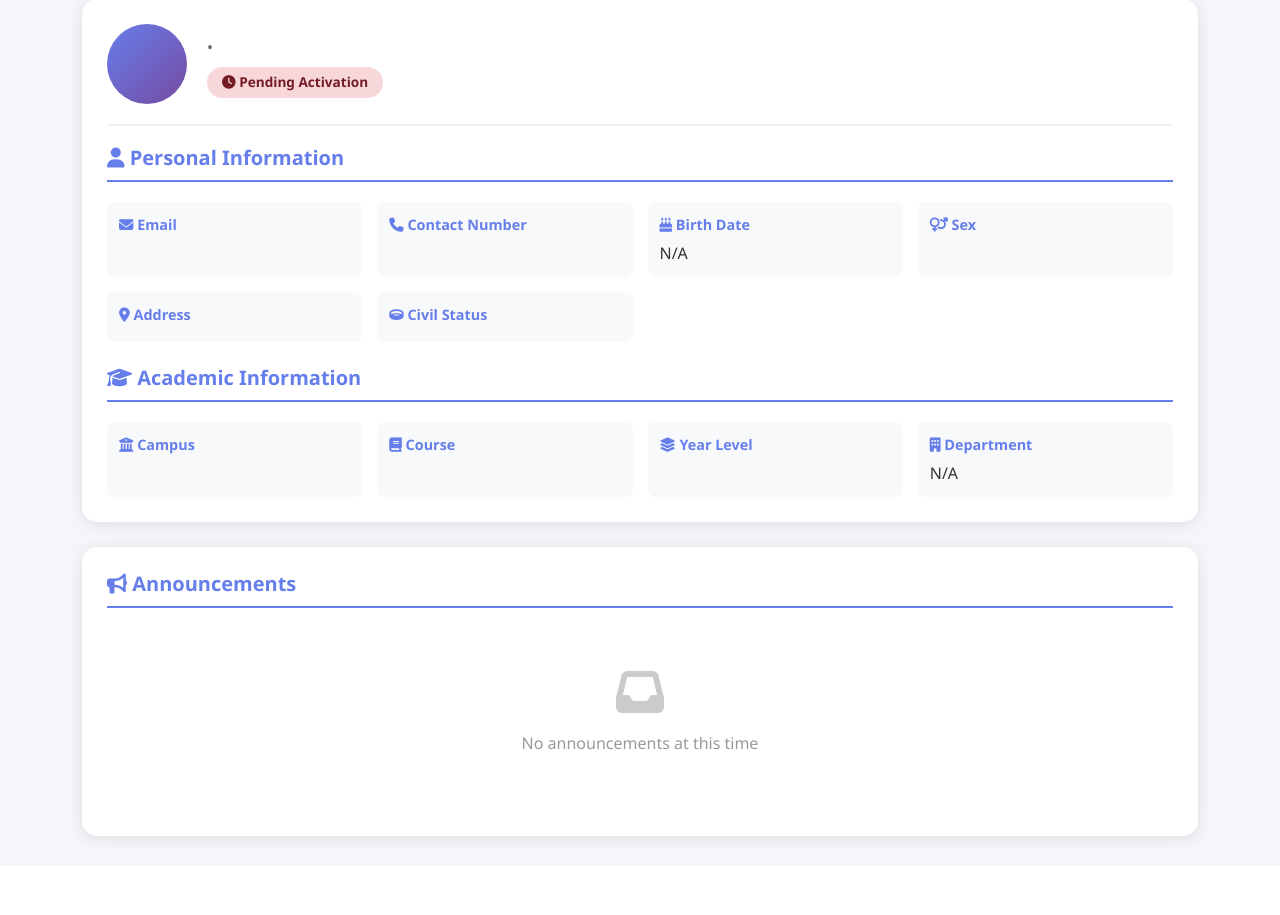
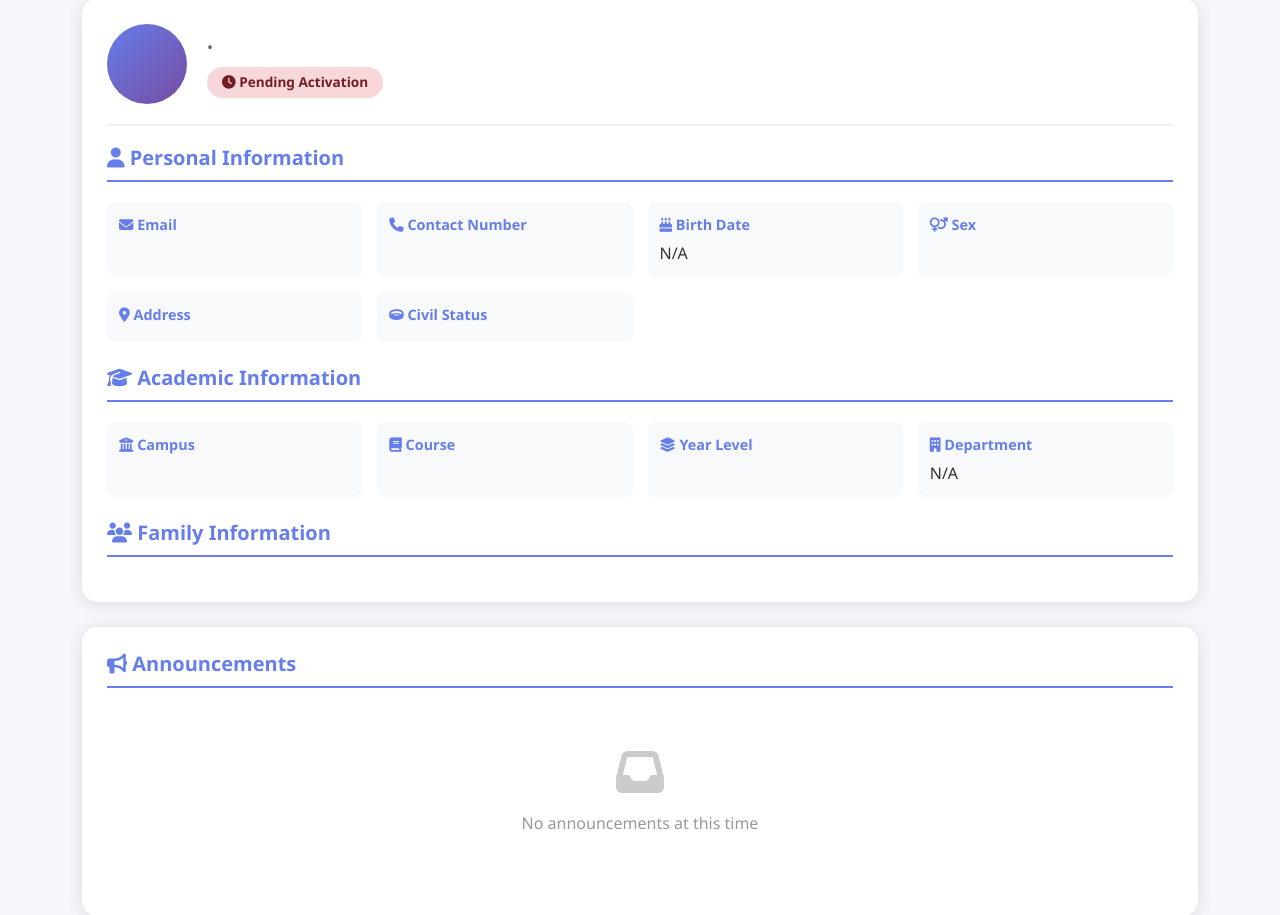
Before and after one commit to capstonepurposeonly-source/e-Scholar, a Symfony app: template templates/student/dashboard.html.twig in a window 1280 px wide. Shown: the part 97-1012 px from the top of the page. Before the commit the page ends 946 px from the top, so only its background shows below. Run offline with Twig, Linux system fonts and the light colour scheme; the template is opened without the code that fills it, so the values that code supplies are empty; some libraries are stand-ins or nearby versions.

Commit message:
Add family monthly income field to student registration and dashboard

```diff
--- a/src/Controller/StudentController.php
+++ b/src/Controller/StudentController.php
@@ -127,6 +127,11 @@ class StudentController extends AbstractController
                 $student->setMotherOccupation($request->request->get('motherOccupation'));
                 $student->setParentsAddress($request->request->get('parentsAddress'));
 
+                $familyMonthlyIncome = $request->request->get('familyMonthlyIncome');
+                if ($familyMonthlyIncome !== null && $familyMonthlyIncome !== '') {
+                    $student->setFamilyMonthlyIncome((float)$familyMonthlyIncome);
+                }
+
                 // Set scholarship type to "Pending Assignment" - admin will assign actual scholarship
                 $student->setScholarshipType('Pending Assignment');
 
--- a/templates/student/dashboard.html.twig
+++ b/templates/student/dashboard.html.twig
@@ -320,6 +320,46 @@
                         </div>
                         {% endif %}
                     </div>
+
+                    <h5 class="section-title mt-4"><i class="fas fa-users"></i> Family Information</h5>
+                    <div class="info-grid">
+                        {% if student.fatherName %}
+                        <div class="info-item">
+                            <label><i class="fas fa-male"></i> Father's Name</label>
+                            <span>{{ student.fatherName }}</span>
+                        </div>
+                        {% endif %}
+                        {% if student.fatherOccupation %}
+                        <div class="info-item">
+                            <label><i class="fas fa-briefcase"></i> Father's Occupation</label>
+                            <span>{{ student.fatherOccupation }}</span>
+                        </div>
+                        {% endif %}
+                        {% if student.motherName %}
+                        <div class="info-item">
+                            <label><i class="fas fa-female"></i> Mother's Name</label>
+                            <span>{{ student.motherName }}</span>
+                        </div>
+                        {% endif %}
+                        {% if student.motherOccupation %}
+                        <div class="info-item">
+                            <label><i class="fas fa-briefcase"></i> Mother's Occupation</label>
+                            <span>{{ student.motherOccupation }}</span>
+                        </div>
+                        {% endif %}
+                        {% if student.parentsAddress %}
+                        <div class="info-item">
+                            <label><i class="fas fa-map-marker-alt"></i> Parents' Address</label>
+                            <span>{{ student.parentsAddress }}</span>
+                        </div>
+                        {% endif %}
+                        {% if student.familyMonthlyIncome %}
+                        <div class="info-item">
+                            <label><i class="fas fa-money-bill-wave"></i> Family Monthly Income</label>
+                            <span>₱{{ student.familyMonthlyIncome|number_format(2, '.', ',') }}</span>
+                        </div>
+                        {% endif %}
+                    </div>
                 </div>
             </div>
 
--- a/templates/student/register.html.twig
+++ b/templates/student/register.html.twig
@@ -258,6 +258,12 @@
                     <textarea class="form-control" id="parentsAddress" name="parentsAddress" rows="2"></textarea>
                 </div>
 
+                <div class="mb-3">
+                    <label for="familyMonthlyIncome" class="form-label">Family Monthly Income</label>
+                    <input type="number" class="form-control" id="familyMonthlyIncome" name="familyMonthlyIncome" step="0.01" min="0" placeholder="0.00">
+                    <div class="form-text">Enter total monthly income of the family (optional)</div>
+                </div>
+
                 <!-- Document Upload -->
                 <h5 class="section-title"><i class="fas fa-file-upload"></i> Required Document</h5>
                 <div class="mb-3">
```
